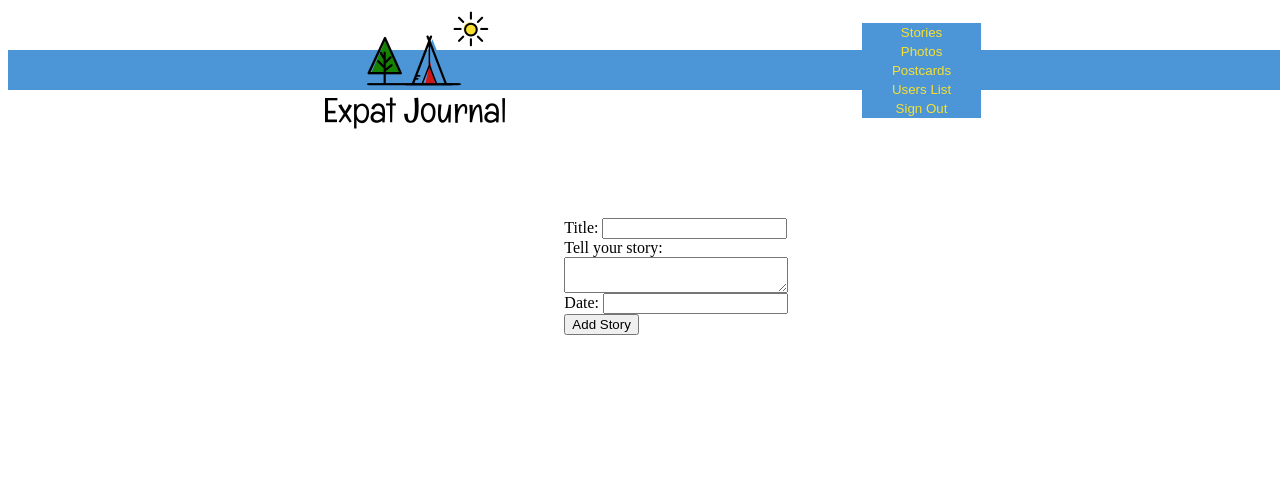
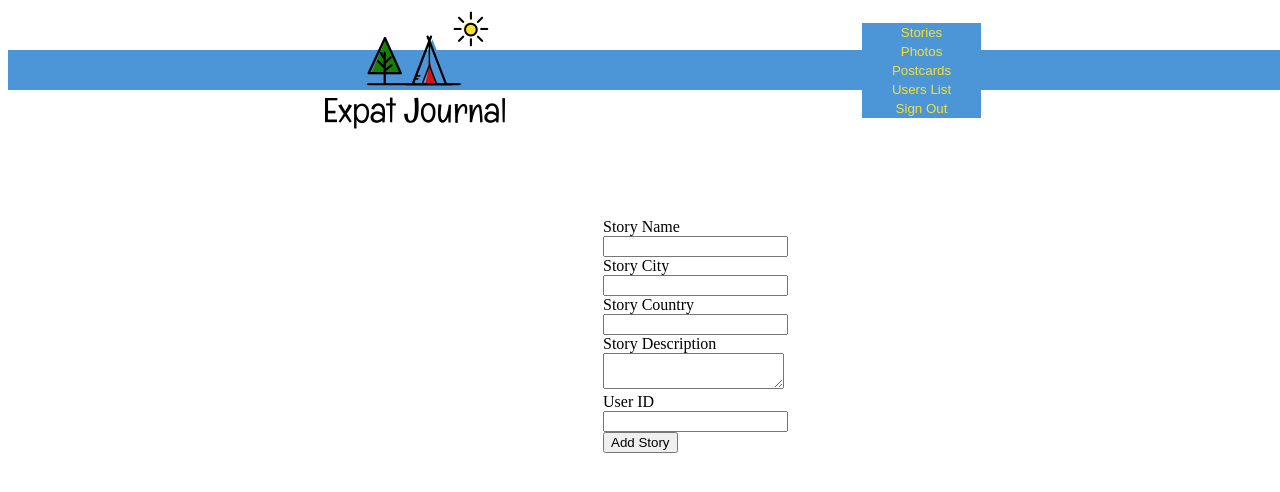
Before and after one commit to Expat-Journal8/front-end, a React (Create React App) app: page /Stories/addStory in a window 1280 px wide. Shown: the top 492 px of the page. Built offline with nearby package versions, Linux system fonts and the light colour scheme; sample sign-in values are in the browser's storage; a web font is replaced by a local one.

Commit message:
tried the post and put requests, some not working, and added styling

```diff
--- a/src/Components/AddStory.js
+++ b/src/Components/AddStory.js
@@ -2,7 +2,7 @@ import React, {useState} from 'react';
 import {axiosWithAuth} from '../api/axiosWithAuth';
 
 const AddStory = props => {
-    const [story, setStory ] = useState( { title:"", trip:"" , date:"" } );
+    const [story, setStory ] = useState( { storyName:"", storyCity:"", storyCountry: '', storyDesc: '', user_id: '' } );
 
     const handleSubmit = story => {
         axiosWithAuth().post(`/api/stories`, story)
@@ -22,34 +22,54 @@ const AddStory = props => {
     return (
         <div className="storiesWrapper">
             <form onSubmit={ handleSubmit }>
-                <div className="storyTitle">
+                <div className="storyName">
                     <label
-                    htmlFor="title">Title: </label>
+                    htmlFor="title">Story Name</label> <br />
                     <input
                      type="text"
-                     id="title"
-                     name="title"
-                     value={ story.title}
+                     id="storyName"
+                     name="storyName"
+                     value={ story.storyName}
                      onChange={handleChange}/>
                 </div>
-                <div className="story">
+                <div className="storyCity">
                     <label
-                    htmlFor="editStory">Tell your story: </label>
-                    <textarea
+                    htmlFor="editStory">Story City</label> <br />
+                    <input
                     name="textarea"
-                    id="editStory"
-                    name="trip"
-                    value={story.trip}
+                    id="storyCity"
+                    name="storyCity"
+                    value={story.storyCity}
+                    onChange={handleChange}/>
+                </div>
+                <div className="storyCountry">
+                    <label
+                    htmlFor="date">Story Country</label> <br />
+                    <input
+                    type="text"
+                    id="date"
+                    name="storyCountry"
+                    value={story.storyCountry}
                     onChange={handleChange}/>
                 </div>
                 <div className="storyDate">
                     <label
-                    htmlFor="date">Date: </label>
+                    htmlFor="date">Story Description</label> <br />
+                    <textarea
+                    type="text"
+                    id="date"
+                    name="storyDesc"
+                    value={story.storyDesc}
+                    onChange={handleChange}/>
+                </div>
+                <div className="storyDate">
+                    <label
+                    htmlFor="date">User ID</label> <br />
                     <input
                     type="text"
-                    id="date"
-                    name="date"
-                    value={story.date}
+                    id="userId"
+                    name="user_id"
+                    value={story.user_id}
                     onChange={handleChange}/>
                 </div>
                 <button>Add Story</button>
--- a/src/sass/Profile.scss
+++ b/src/sass/Profile.scss
@@ -48,6 +48,11 @@ body {
             border-bottom: 2px solid black;
             text-align: center;
         }
+
+        .deleteStoryButton {
+            border-radius: 50px;
+            background-color: red;
+        }
     }
     .photos{
         display:flex;
```
